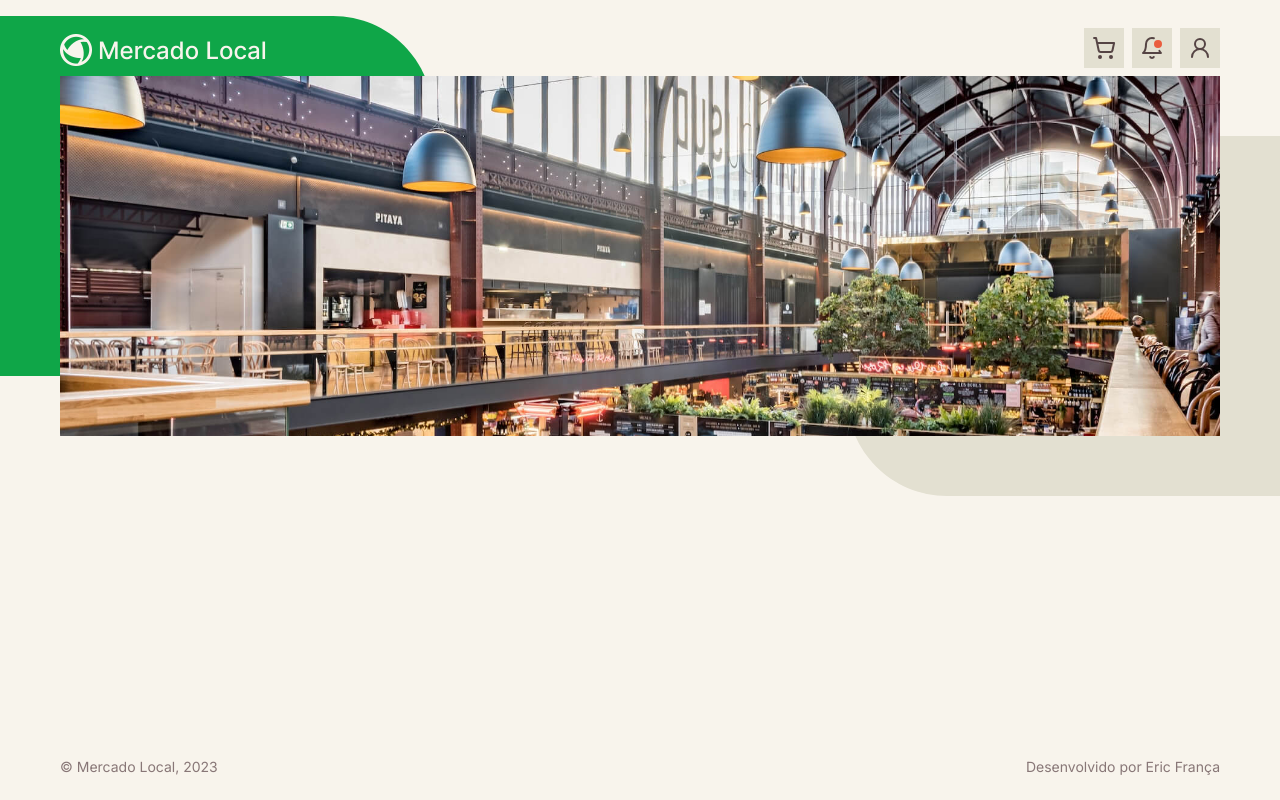
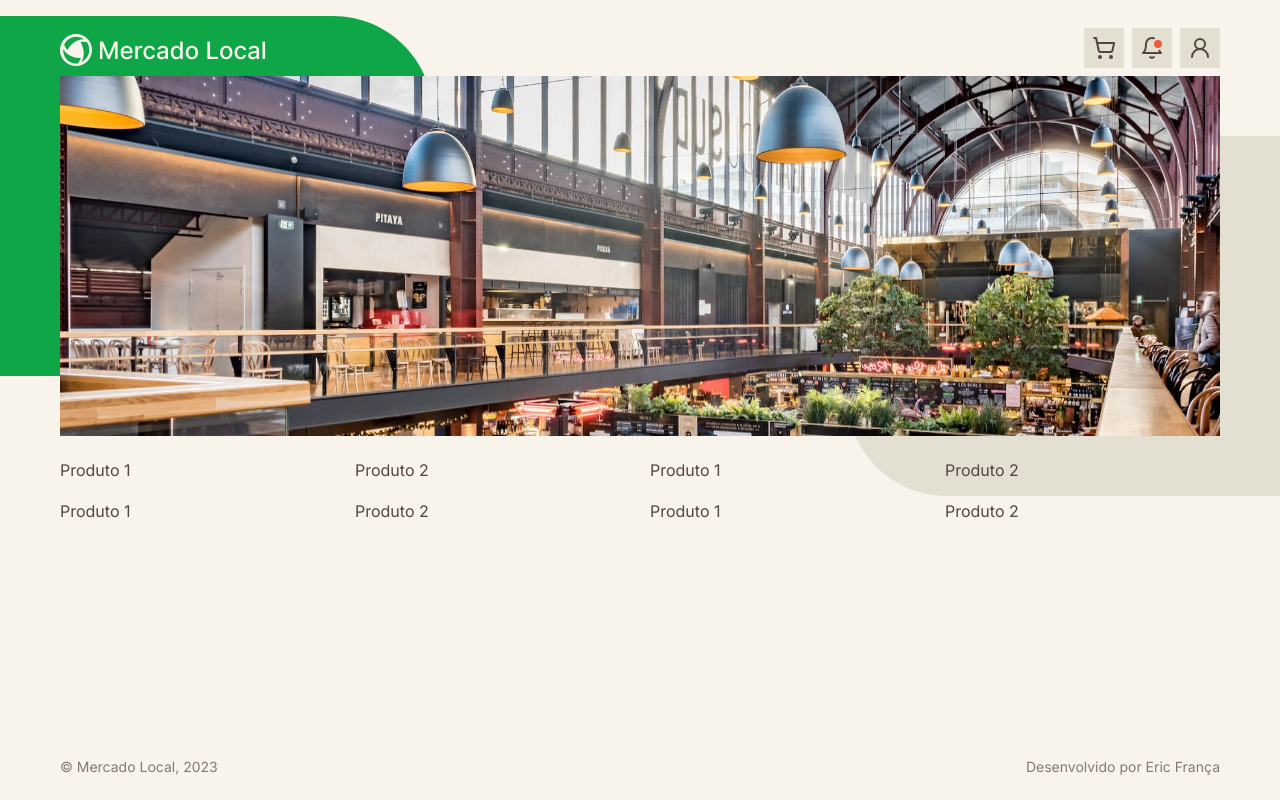
Before and after one commit to EricFranca96/mercadolocal, a SvelteKit app: page / in a window 1280 px wide. Built offline with nearby package versions, Linux system fonts and the light colour scheme; a web font is replaced by a local one.

Commit message:
produtos

```diff
--- /dev/null
+++ b/src/lib/Produtos.svelte
@@ -0,0 +1,19 @@
+<section class="produtos">
+  <h2>Produto 1</h2>
+  <h2>Produto 2</h2>
+  <h2>Produto 1</h2>
+  <h2>Produto 2</h2>
+  <h2>Produto 1</h2>
+  <h2>Produto 2</h2>
+  <h2>Produto 1</h2>
+  <h2>Produto 2</h2>
+</section>
+
+<style>
+  .produtos {
+    margin-top: 24px;
+    display: grid;
+    grid-template-columns: repeat(auto-fit, minmax(240px, 1fr));
+    gap: 20px;
+  }
+</style>
--- a/src/routes/+page.svelte
+++ b/src/routes/+page.svelte
@@ -1,10 +1,12 @@
 <script>
   import Hero from "$lib/Hero.svelte";
+  import Produtos from "$lib/Produtos.svelte";
 </script>
 
 <div class="painel">
 
 <Hero/>
+<Produtos/>
 
 </div>
 
```
